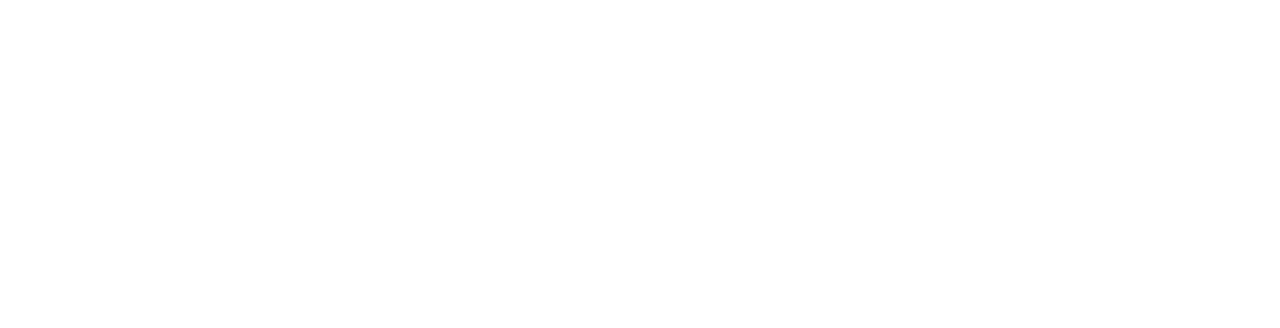
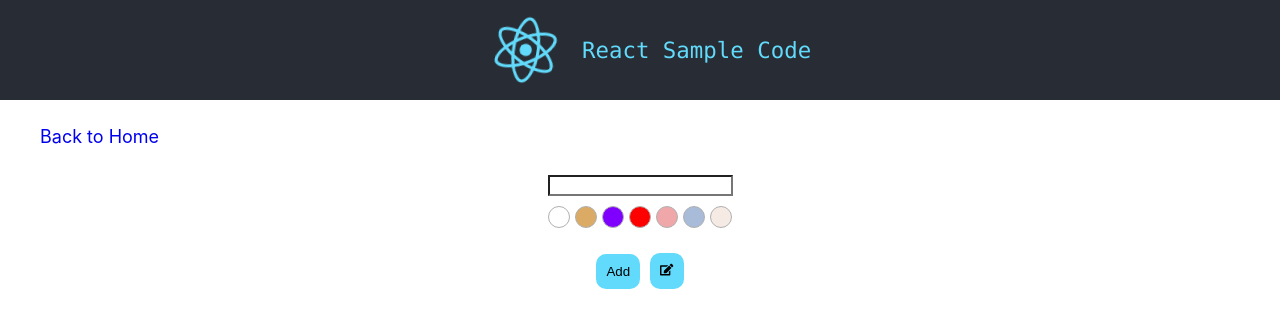
Before and after one commit to aminghazi/react-sample, a React (Create React App) app: page /note in a window 1280 px wide. Before the commit this address had no page. Shown: the top 328 px of the page. Built offline with nearby package versions, Linux system fonts and the light colour scheme.

Commit message:
color section

```diff
--- /dev/null
+++ b/src/components/Note/Color.js
@@ -0,0 +1,21 @@
+import React, { Component } from 'react'
+
+export default class Color extends Component {
+
+    clickHandler(color) {
+        this.props.onColor(color)
+    }
+
+    render() {
+        let {color} = this.props
+
+        return (
+            <div
+                className='Color-item'
+                style={{ backgroundColor: color }}
+                onClick={this.clickHandler.bind(this, color)}
+            >
+            </div>
+        )
+    }
+}
--- /dev/null
+++ b/src/components/Note/List.js
@@ -0,0 +1,11 @@
+import React, { Component } from 'react'
+
+export default class List extends Component {
+    render() {
+        return (
+            <div className="Note-list">
+
+            </div>
+        )
+    }
+}
--- /dev/null
+++ b/src/components/Note/index.css
@@ -0,0 +1,37 @@
+.Note-content {
+    display: grid;
+    justify-content: center;
+    align-content: center;
+    align-items: center;
+    gap: 10px;
+}
+
+.Color-list {
+    margin: 10px 0 15px;
+    display: grid;
+    grid-template-columns: auto auto auto auto auto auto auto;
+    gap: 5px;
+}
+
+.btn-icon {
+    padding: 3px;
+    border-radius: 3px;
+    margin: 0 5px;
+    color: #ffffff;
+}
+
+.Color-list {
+
+}
+
+.Color-item {
+    width: 20px;
+    height: 20px;
+    border-radius: 15px;
+    cursor: pointer;
+    border: 1px solid #b0b0b0;
+}
+
+button {
+    margin: 0 5px;
+}
--- /dev/null
+++ b/src/components/Note/index.js
@@ -0,0 +1,68 @@
+import React, { Component } from 'react'
+import { FaEdit } from "react-icons/fa";
+import List from './List'
+import Color from './Color'
+import './index.css'
+
+export default class Note extends Component {
+
+    constructor(props) {
+        super(props)
+
+        this.state = {
+            colors: [
+                "#ffffff",
+                "#DBAB66",
+                "#8000ff",
+                "#ff0000",
+                "#f0a7aa",
+                "#a8bbd9",
+                "#f6eae4"
+            ],
+            notes: [],
+            noteTitle: "",
+            inputColor: "#ffffff"
+        }
+
+        this.noteTitleHandler = this.noteTitleHandler.bind(this)
+        this.inputColorHandler = this.inputColorHandler.bind(this)
+        this.resetNoteTitle = this.resetNoteTitle.bind(this)
+    }
+
+    noteTitleHandler(event) {
+        this.setState({
+            noteTitle: event.target.value
+        })
+    }
+
+    inputColorHandler(color) {
+        this.setState({
+            inputColor: color
+        })
+    }
+
+    resetNoteTitle() {
+        this.setState({
+            noteTitle: "",
+            inputColor: "#ffffff"
+        })
+    }
+
+    render() {
+        return (
+            <div className='Note-content'>
+                <div>
+                    <input type="text" value={this.state.noteTitle} onChange={this.noteTitleHandler} style={{ backgroundColor: this.state.inputColor }} />
+                    <div className="Color-list">
+                        {this.state.colors.map(c => <Color key={c} color={c} onColor={this.inputColorHandler} />)}
+                    </div>
+                </div>
+                <div>
+                    <button>Add</button>
+                    <button onClick={this.resetNoteTitle}><FaEdit /></button>
+                </div>
+                <List />
+            </div>
+        )
+    }
+}
--- a/src/index.js
+++ b/src/index.js
@@ -18,6 +18,7 @@ import MethodAsProps from './pages/MethodAsProps';
 import Table from './pages/Table';
 import Cart from './pages/Cart';
 import TodoList from './pages/TodoList';
+import Note from './pages/Note';
 import Layout from './pages/Layout';
 import LayoutRoot from './pages/LayoutRoot';
 
@@ -39,6 +40,7 @@ root.render(
         <Route path="table" element={<Table />} />
         <Route path="cart" element={<Cart />} />
         <Route path="todolist" element={<TodoList />} />
+        <Route path="note" element={<Note />} />
       </Route>
     </Routes>
   </Router>
--- a/src/pages/Layout.js
+++ b/src/pages/Layout.js
@@ -42,6 +42,9 @@ const Layout = () => {
             <li>
               <Link to="/todoList">TodoList</Link>
             </li>
+            <li>
+              <Link to="/note">Note</Link>
+            </li>
           </ul>
         </nav>
 
--- /dev/null
+++ b/src/pages/Note.js
@@ -0,0 +1,7 @@
+import Note from "../components/Note"
+
+const NotePage = () => {
+  return <Note />;
+};
+
+export default NotePage;
```
